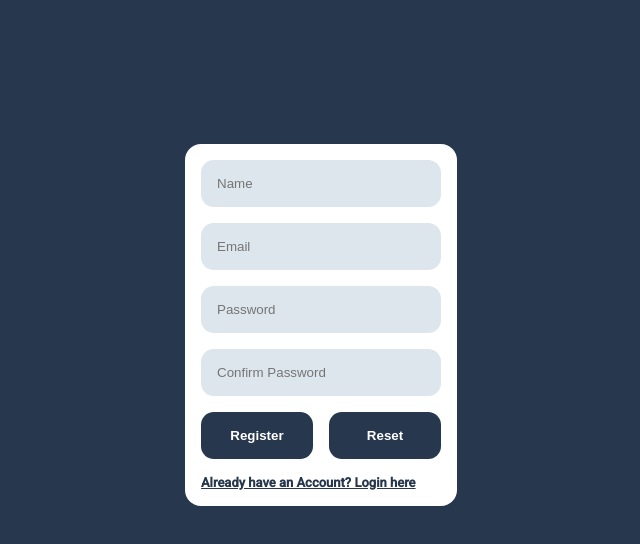
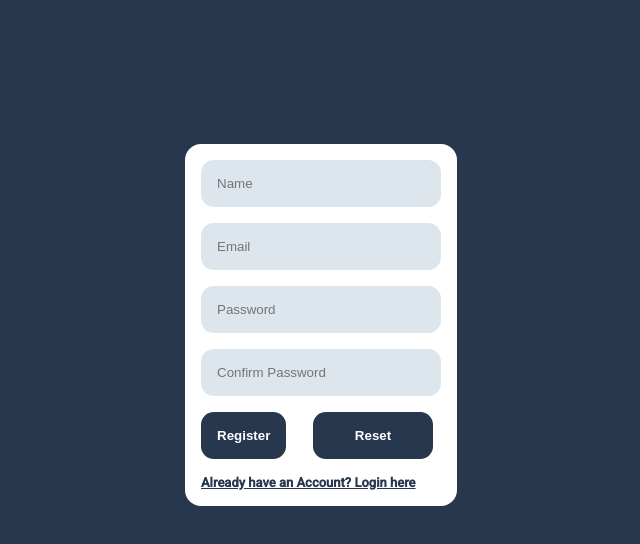
Before and after one commit to navneet-v-maurya/organizeme-client, a React (Create React App) app: page /home/dashboard in a window 1280 px wide. Both pictures are taken after a click on the element "Don't have an Account? Register here". Shown: the top 544 px of the page, without its empty margins (327-967 px from the left). Built offline with nearby package versions, Linux system fonts and the light colour scheme.

Commit message:
done with redux setup

```diff
--- a/src/App.tsx
+++ b/src/App.tsx
@@ -1,9 +1,10 @@
-import React, { Suspense, useState } from "react";
+import React, { Suspense } from "react";
 import { Navigate, Route, Routes } from "react-router-dom";
 import CircularLoading from "./components/common/Loaders/CirularLoading";
 import NotFound from "./components/screens/notfound/NotFound";
 import { ToastContainer, toast } from "react-toastify";
 import "react-toastify/dist/ReactToastify.css";
+import { useSelector } from "react-redux";
 
 const Auth = React.lazy(() => import("./components/screens/auth/Auth"));
 const Home = React.lazy(() => import("./components/screens/Home"));
@@ -12,16 +13,7 @@ const SideBar = React.lazy(() => import("./components/common/headers/SideBar"));
 const Header = React.lazy(() => import("./components/common/headers/Header"));
 
 const App = () => {
-  const [user, setUser] = useState(null);
-  const [loading, setLoading] = useState(false);
-  const [err, setErr] = useState(null);
-
-  // useEffect(() => {
-  //   if (err) {
-  //     console.log(err);
-  //     toast.error(err);
-  //   }
-  // }, [err]);
+  const { user, loading } = useSelector((state: any) => state.auth);
 
   return loading ? (
     <CircularLoading />
@@ -35,13 +27,7 @@ const App = () => {
         />
         <Route
           path="/auth"
-          element={
-            !user ? (
-              <Auth setErr={setErr} setLoading={setLoading} setUser={setUser} />
-            ) : (
-              <Navigate to="/home" />
-            )
-          }
+          element={!user ? <Auth /> : <Navigate to="/home" />}
         />
         <Route
           path="/home/*"
--- /dev/null
+++ b/src/apis/auth.ts
@@ -0,0 +1,22 @@
+import axios from "axios";
+
+export const login = (payload: any) => {
+  return axios.post(
+    "https://organize-me-server.onrender.com/auth/login",
+    payload
+  );
+};
+
+export const generateOtp = (payload: any) => {
+  return axios.post(
+    "https://organize-me-server.onrender.com/auth/generate_otp",
+    payload
+  );
+};
+
+export const register = (payload: any) => {
+  return axios.post(
+    "https://organize-me-server.onrender.com/auth/register",
+    payload
+  );
+};
--- /dev/null
+++ b/src/components/common/modals/Modal2.tsx
@@ -0,0 +1,31 @@
+import React, { useEffect, useState } from "react";
+import "./Modal.css";
+
+const Modal2 = ({ htmlContent, open }: any) => {
+  const [modalOpen, setModalOpen] = useState(false);
+
+  useEffect(() => {
+    setModalOpen(open);
+  }, [open]);
+
+  const closeModal = () => {
+    setModalOpen(false);
+  };
+
+  return (
+    <div className="modal-container">
+      {modalOpen && (
+        <div className="modal-overlay">
+          <div className="modal">
+            <button onClick={closeModal} className="close-button">
+              X
+            </button>
+            {htmlContent}
+          </div>
+        </div>
+      )}
+    </div>
+  );
+};
+
+export default Modal2;
--- a/src/components/screens/auth/Auth.css
+++ b/src/components/screens/auth/Auth.css
@@ -6,9 +6,12 @@ margin-left: 40%;
 background-color: white;
 }
 
+.auth-buttons > :nth-child(1){
+width: 40%;
+}
+
 .auth-button{
 width: 50%;
-background-color: rgb(39, 55, 77);
 }
 
 
--- a/src/components/screens/auth/Auth.tsx
+++ b/src/components/screens/auth/Auth.tsx
@@ -1,81 +1,104 @@
 import React, { useState } from "react";
-import axios from "axios";
 import "./Auth.css";
 import { toast } from "react-toastify";
+import OTP from "./OTP";
+import Modal2 from "../../common/modals/Modal2";
+import { useDispatch } from "react-redux";
+import { login, register, generateOtp } from "../../../apis/auth";
+import { setUser, setLoading, setErr } from "../../../redux/slice/Auth_Slice";
 
 interface UserData {
   name: string;
   email: string;
   password: string;
   confirmPassword: string;
+  otp: string;
 }
 
-interface MyProps {
-  setLoading: any;
-  setUser: any;
-  setErr: any;
-}
+const Auth: React.FC = () => {
+  const dispatch = useDispatch();
 
-const Auth: React.FC<MyProps> = (props) => {
   const [isLogin, setIsLogin] = useState(true);
   const [userData, setUserData] = useState<UserData>({
     name: "",
     email: "",
     password: "",
     confirmPassword: "",
+    otp: "",
   });
 
-  const handleFormSubmit = (e: React.FormEvent) => {
-    e.preventDefault();
+  const [open, setOpen] = useState(false);
 
-    props.setLoading(true);
+  const handleLogin = () => {
+    dispatch(setLoading(true));
 
-    if (isLogin) {
     const payload = {
       email: userData.email,
       password: userData.password,
     };
-      console.log(payload);
-      axios
-        .post("https://organize-me-server.onrender.com/auth/login", payload)
+
+    login(payload)
       .then((res: any) => {
-          props.setLoading(false);
-          props.setUser(res.data.data);
+        dispatch(setLoading(false));
+        dispatch(setUser(res.data.data));
       })
       .catch((err: any) => {
-          props.setLoading(false);
+        dispatch(setLoading(false));
         toast.error(err.response.data.message);
-          props.setErr(err.response.data.message);
+        setErr(err.response.data.message);
       });
-    } else {
+  };
+
+  const hadleGenrateOtp = () => {
     if (userData.password !== userData.confirmPassword) {
-        props.setLoading(false);
-        props.setErr("Passwords do not match");
+      toast.error("Password and confirm pass should match");
       return;
     }
+
+    const payload = {
+      email: userData.email,
+    };
+
+    setOpen(true);
+    generateOtp(payload)
+      .then((res: any) => {
+        toast.success("Otp sent Successfully!");
+      })
+      .catch((err: any) => {
+        toast.error(err.response.data.message);
+      });
+  };
+
+  const handleReister = () => {
+    dispatch(setLoading(true));
 
     const payload = {
       name: userData.name,
       email: userData.email,
       password: userData.password,
+      otp: Number(userData.otp),
     };
 
-      axios
-        .post("https://organize-me-server.onrender.com/auth/register", payload)
+    register(payload)
       .then((res: any) => {
-          console.log(res.data.data);
-          props.setLoading(false);
-          props.setUser(res.data.data);
+        dispatch(setLoading(false));
+        dispatch(setUser(res.data.data));
       })
       .catch((err: any) => {
-          props.setLoading(false);
-          props.setErr(err.message);
+        dispatch(setLoading(false));
+        toast.error(err.response.data.message);
+        setErr(err.response.data.message);
       });
-    }
   };
 
   const handleReset = () => {
-    setUserData({ name: "", email: "", password: "", confirmPassword: "" });
+    setUserData({
+      name: "",
+      email: "",
+      password: "",
+      confirmPassword: "",
+      otp: "",
+    });
   };
 
   return (
@@ -112,22 +135,49 @@ const Auth: React.FC<MyProps> = (props) => {
           placeholder="Confirm Password"
           type="password"
           value={userData.confirmPassword}
-          onChange={(e) =>
-            setUserData({ ...userData, confirmPassword: e.target.value })
+          onChange={(e) => {
+            setUserData({ ...userData, confirmPassword: e.target.value });
+          }}
+        />
+      )}
+
+      <div className="horizontal-container auth-buttons" style={{ padding: 0 }}>
+        {isLogin ? (
+          <button className="button auth-button" onClick={handleLogin}>
+            Login
+          </button>
+        ) : (
+          <div>
+            <button className="button" onClick={hadleGenrateOtp}>
+              Register
+            </button>
+            {open && (
+              <Modal2
+                open={open}
+                htmlContent={
+                  <OTP
+                    user={userData}
+                    setUserData={setUserData}
+                    hadleGenrateOtp={hadleGenrateOtp}
+                    handleReister={handleReister}
+                  />
                 }
               />
             )}
-
-      <div className="horizontal-container" style={{ padding: 0 }}>
-        <button className="button auth-button" onClick={handleFormSubmit}>
-          {isLogin ? "Login" : "Register"}
-        </button>
+          </div>
+        )}
         <button className="button  auth-button" onClick={handleReset}>
           Reset
         </button>
       </div>
 
-      <p className="auth-p" onClick={() => setIsLogin(!isLogin)}>
+      <p
+        className="auth-p"
+        onClick={() => {
+          setIsLogin(!isLogin);
+          handleReset();
+        }}
+      >
         {isLogin
           ? "Don't have an Account? Register here"
           : "Already have an Account? Login here"}
--- /dev/null
+++ b/src/components/screens/auth/OTP.tsx
@@ -0,0 +1,27 @@
+const OTP = ({ user, handleReister, hadleGenrateOtp, setUserData }: any) => {
+  return (
+    <div className="vertical-container">
+      <h3>Hello {user.name}!</h3>
+      <p>Please enter the OTP sent to the given email address {user.email}</p>
+      <input
+        value={user.otp}
+        onChange={(e: any) => {
+          setUserData({ ...user, otp: e.target.value });
+        }}
+        className="input"
+        type="text"
+        placeholder="Enter Otp"
+      />
+      <div className="horizontal-container">
+        <button className="button" onClick={handleReister}>
+          Enter Otp
+        </button>
+        <button className="button" onClick={hadleGenrateOtp}>
+          Resend Otp
+        </button>
+      </div>
+    </div>
+  );
+};
+
+export default OTP;
--- a/src/index.tsx
+++ b/src/index.tsx
@@ -3,14 +3,18 @@ import ReactDOM from "react-dom/client";
 import "./index.css";
 import App from "./App";
 import { BrowserRouter } from "react-router-dom";
+import { Provider } from "react-redux";
+import store from "./redux/store";
 
 const root = ReactDOM.createRoot(
   document.getElementById("root") as HTMLElement
 );
 root.render(
   <React.StrictMode>
-    <BrowserRouter>
-      <App />
-    </BrowserRouter>
+    <Provider store={store}>
+      <BrowserRouter>
+        <App />
+      </BrowserRouter>
+    </Provider>
   </React.StrictMode>
 );
--- /dev/null
+++ b/src/redux/slice/Auth_Slice.ts
@@ -0,0 +1,38 @@
+import { createSlice } from "@reduxjs/toolkit";
+
+const initialState = {
+  user: null,
+  isAuthenticated: false,
+  loading: false,
+  error: null,
+};
+
+const authSlice = createSlice({
+  name: "auth",
+  initialState,
+  reducers: {
+    setUser: (state, action) => {
+      state.user = action.payload;
+      state.isAuthenticated = true;
+      localStorage.setItem("user", JSON.stringify(action.payload));
+    },
+    setLoading: (state, action) => {
+      state.loading = action.payload;
+    },
+    setErr: (state, action) => {
+      state.error = action.payload;
+    },
+    clearError: (state) => {
+      state.error = null;
+    },
+    logout: (state) => {
+      state.user = null;
+      state.isAuthenticated = false;
+      localStorage.removeItem("user");
+    },
+  },
+});
+
+export const { setUser, setLoading, setErr, clearError, logout } =
+  authSlice.actions;
+export default authSlice.reducer;
--- /dev/null
+++ b/src/redux/store.ts
@@ -0,0 +1,25 @@
+import { configureStore } from "@reduxjs/toolkit";
+import auth_reducer from "./slice/Auth_Slice";
+
+const loadUser = () => {
+  const user = localStorage.getItem("user");
+  return user ? JSON.parse(user) : null;
+};
+
+const initialState = {
+  auth: {
+    user: loadUser(),
+    isAuthenticated: !!loadUser(),
+    loading: false,
+    error: null,
+  },
+};
+
+const store = configureStore({
+  reducer: {
+    auth: auth_reducer,
+  },
+  preloadedState: initialState,
+});
+
+export default store;
```
Also changed, not shown: src/components/common/headers/SideBar.tsx (+9 -1 lines). Lines whose indentation alone changed are shown as unchanged.
